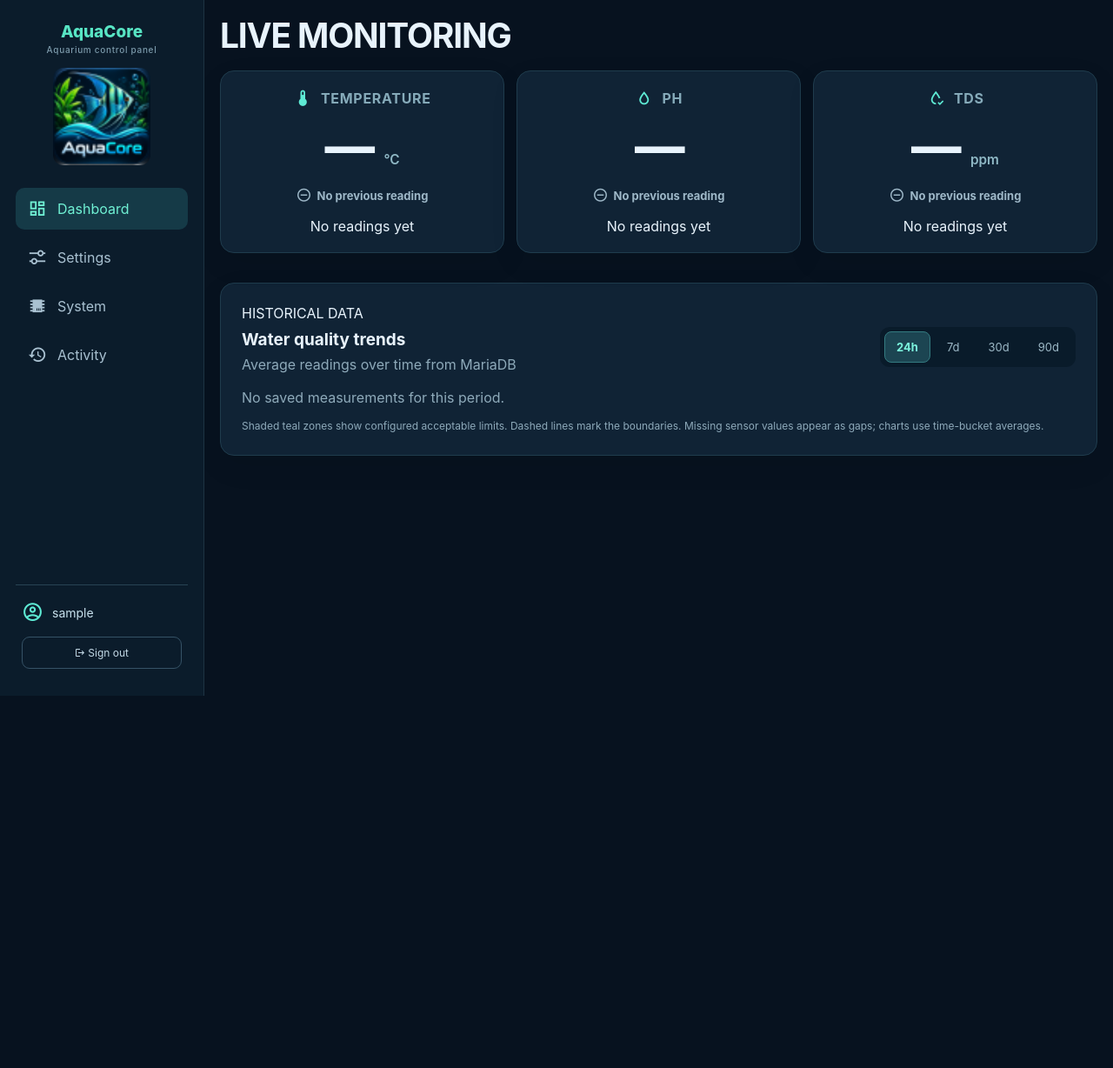
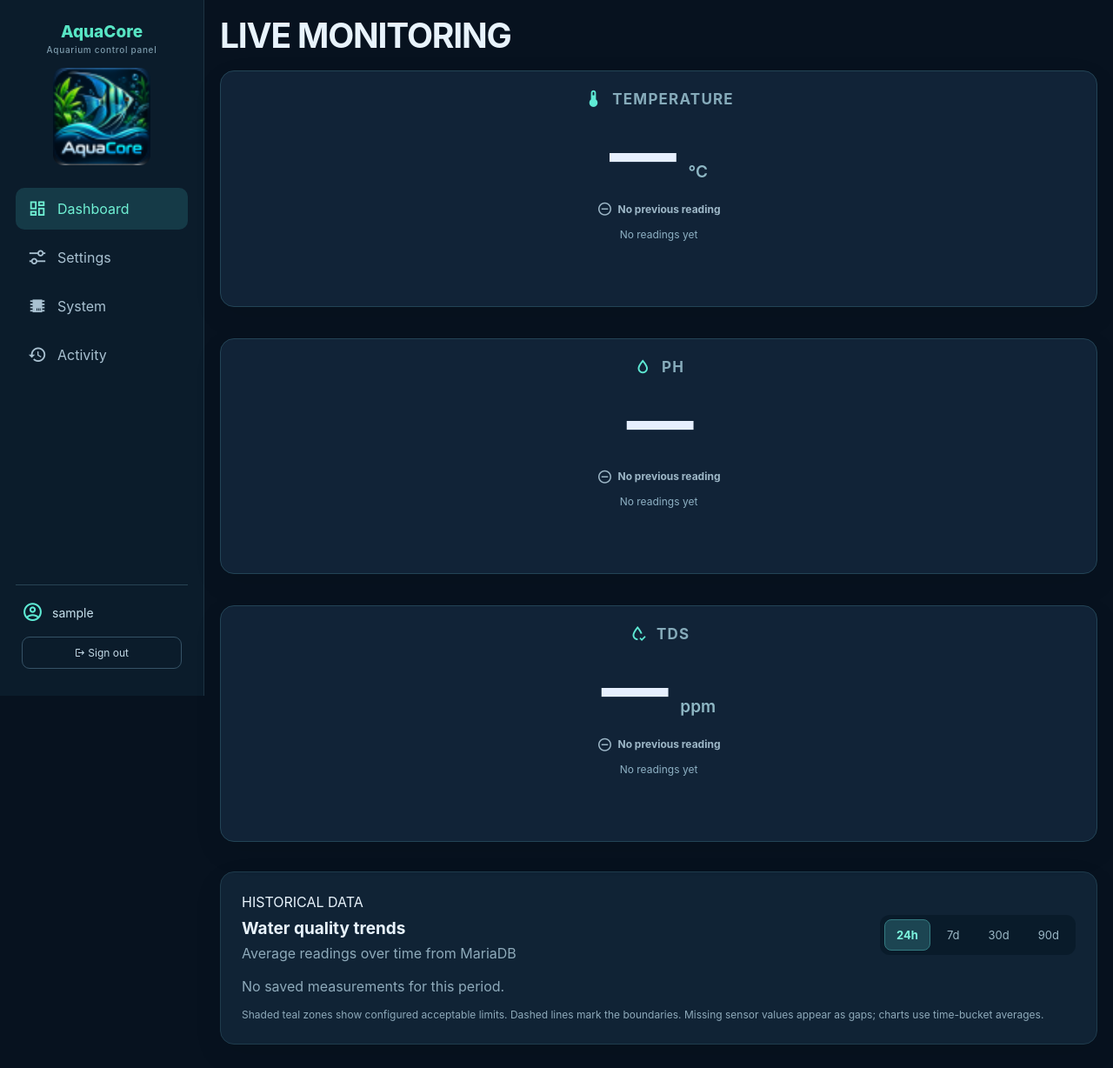
Before and after one commit to tomahawksmail/AquaCore_2.0, a Flask app: page /aquarium in a window 1280 px wide. Shown: the top 1228 px of the page at 87% size. Before the commit the page ends 800 px from the top, so only its background shows below. Run offline with Flask 3, Linux system fonts and the light colour scheme; the visitor is signed in with stand-in values (Sample User, id 1); data that the repository does not hold is empty.

Commit message:
Style live monitoring as full-width sparkline metric cards

```diff
--- a/static/style.css
+++ b/static/style.css
@@ -1136,3 +1136,15 @@ status trends preserved */
 .system-strip-chart{width:calc(100% + 56px);margin:auto -28px 0;min-height:105px;height:105px;overflow:hidden}
 .system-strip-chart svg{width:100%;height:100%;display:block}
 @media(max-width:700px){.system-strip-card{min-height:220px;padding:20px 16px 0}.system-strip-value{font-size:clamp(48px,12vw,72px)}.system-strip-chart{width:calc(100% + 32px);margin-left:-16px;margin-right:-16px;height:85px;min-height:85px}}
+
+/* LIVE MONITORING full-width stacked reading cards with edge-to-edge sparklines */
+.live-spark-grid{display:grid;grid-template-columns:minmax(0,1fr);gap:16px;width:100%}
+.live-spark-card{position:relative;overflow:hidden;min-height:230px;padding:20px 24px 0;display:flex;flex-direction:column;align-items:center;justify-content:flex-start;gap:8px;background:#112337;border:1px solid #234456;text-align:center}
+.live-spark-card .metric-name{font-size:17px;letter-spacing:.07em}
+.live-spark-card .metric-name .mdi{font-size:23px}
+.live-spark-card > strong{font-size:clamp(55px,6vw,85px);line-height:1.1;margin:1px 0;color:#e6effe}
+.live-spark-card > strong small{font-size:19px}
+.live-spark-card .trend{font-size:12px;margin:0}
+.live-spark-chart{width:calc(100% + 48px);height:90px;min-height:90px;margin:auto -24px 0;overflow:hidden;color:#8eb1c4;font-size:12px}
+.live-spark-chart svg{display:block;width:100%;height:100%}
+@media(max-width:700px){.live-spark-card{min-height:205px;padding:15px 12px 0}.live-spark-card > strong{font-size:clamp(49px,12vw,74px)}.live-spark-card .metric-name{font-size:15px}.live-spark-chart{width:calc(100% + 24px);margin-left:-12px;margin-right:-12px;height:75px;min-height:75px}}
```
